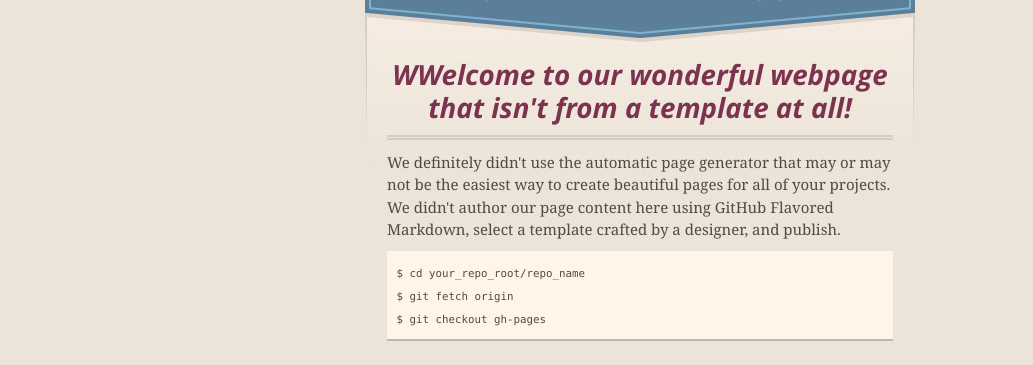
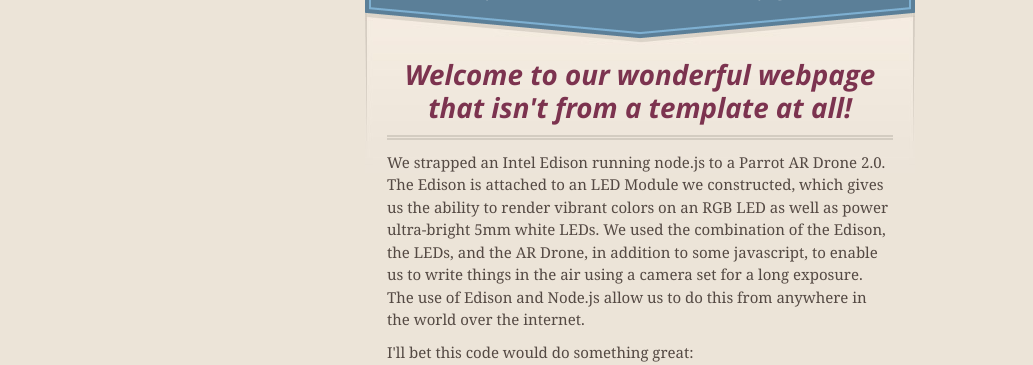
Before and after one commit to mdelrosa/ScissorBros, a plain HTML site: page index.html in a window 1280 px wide. Shown: the part 172-537 px from the top of the page, without its empty margins (0-1033 px from the left). Drawn offline with nearby package versions, Linux system fonts and the light colour scheme.

Commit message:
added some more dscriptions

```diff
--- a/index.html
+++ b/index.html
@@ -47,10 +47,11 @@
 
       <section id="main_content">
         <h3>
-<a name="welcome-to-github-pages" class="anchor" href="#welcome-to-github-pages"><span class="octicon octicon-link"></span></a>WWelcome to our wonderful webpage that isn't from a template at all!</h3>
+<a name="welcome-to-github-pages" class="anchor" href="#welcome-to-github-pages"><span class="octicon octicon-link"></span></a>Welcome to our wonderful webpage that isn't from a template at all!</h3>
 
-<p>We definitely didn't use the automatic page generator that may or may not be the easiest way to create beautiful pages for all of your projects. We didn't author our page content here using GitHub Flavored Markdown, select a template crafted by a designer, and publish. </p>
+<p>We strapped an Intel Edison running node.js to a Parrot AR Drone 2.0. The Edison is attached to an LED Module we constructed, which gives us the ability to render vibrant colors on an RGB LED as well as power ultra-bright 5mm white LEDs. We used the combination of the Edison, the LEDs, and the AR Drone, in addition to some javascript, to enable us to write things in the air using a camera set for a long exposure. The use of Edison and Node.js allow us to do this from anywhere in the world over the internet.  </p>
 
+<p>I'll bet this code would do something great:</p>
 <pre><code>$ cd your_repo_root/repo_name
 $ git fetch origin
 $ git checkout gh-pages
```
